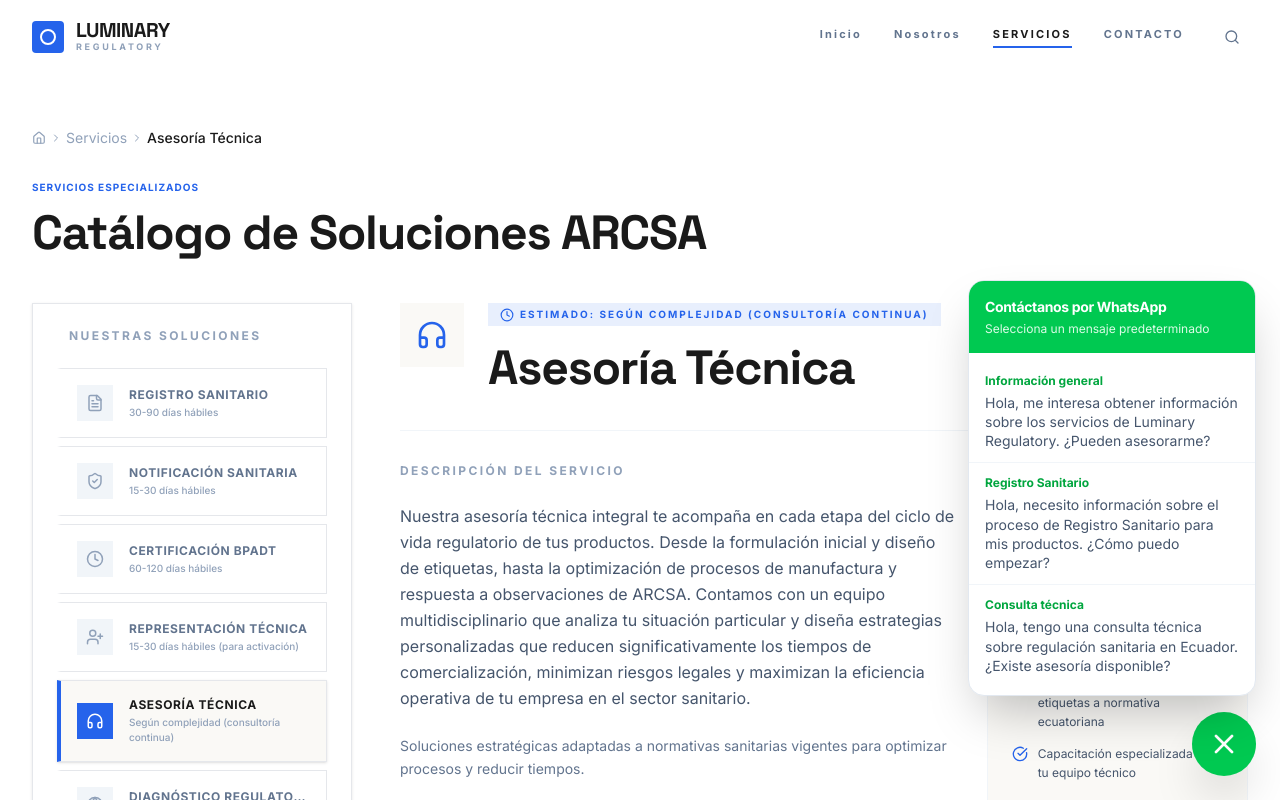
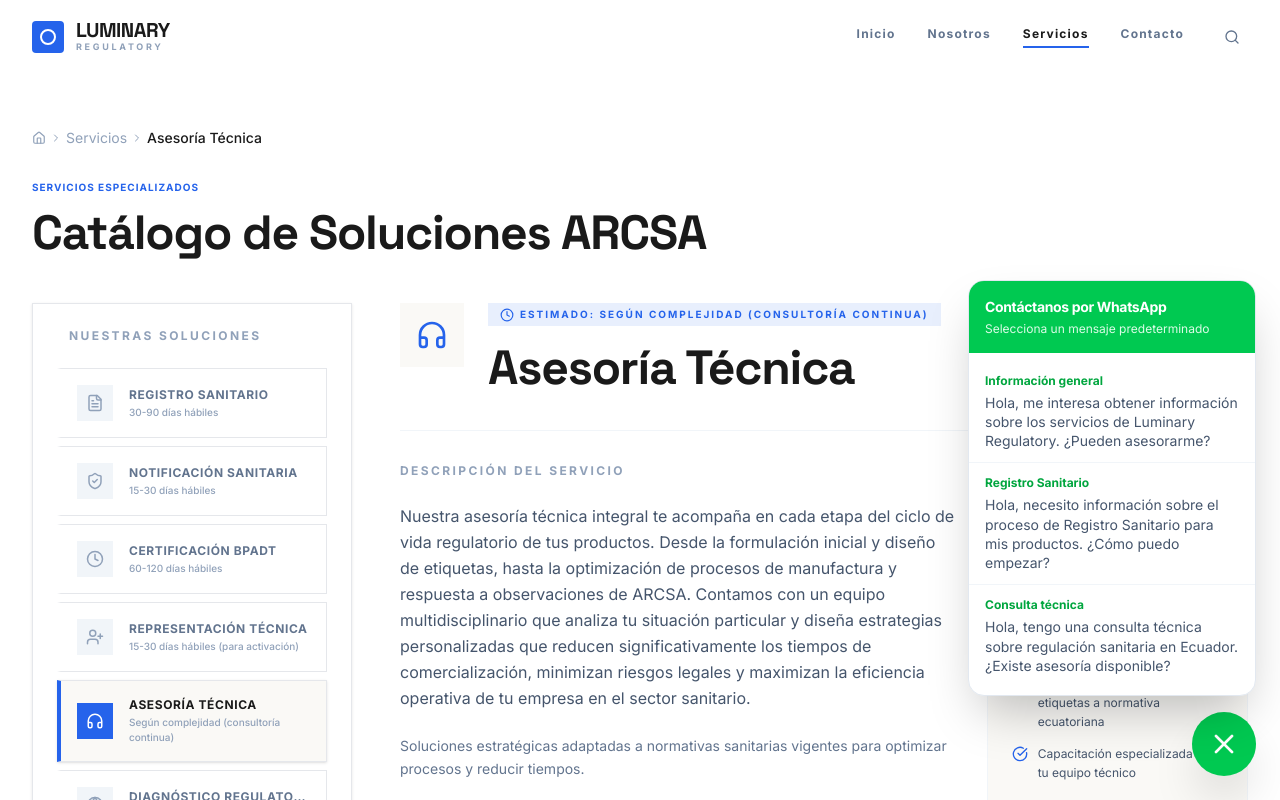
Before and after one commit to Broken100/luminary, a React (Vite) app: page /servicios/asesoria-tecnica in a window 1280 px wide. Shown: the top 800 px of the page. Built offline with nearby package versions, Linux system fonts and the light colour scheme.

Commit message:
fix: route-level redirect for servicios to prevent blank page glitch and remove uppercase navbar styling

```diff
--- a/src/App.tsx
+++ b/src/App.tsx
@@ -1,4 +1,4 @@
-import { BrowserRouter, Routes, Route } from 'react-router-dom';
+import { BrowserRouter, Routes, Route, Navigate } from 'react-router-dom';
 import Layout from './layouts/Layout';
 import Home from './pages/Home';
 import ServiciosPage from './pages/ServiciosPage';
@@ -15,7 +15,7 @@
       <Routes>
         <Route element={<Layout />}>
           <Route path="/" element={<Home />} />
-          <Route path="/servicios" element={<ServiciosPage />} />
+          <Route path="/servicios" element={<Navigate to="/servicios/registro-sanitario" replace />} />
           <Route path="/servicios/:slug" element={<ServiciosPage />} />
           <Route path="/contacto" element={<ContactoPage />} />
           <Route path="/contacto/:slug" element={<ContactoPage />} />
--- a/src/components/Navbar.tsx
+++ b/src/components/Navbar.tsx
@@ -134,7 +134,7 @@
           </div>
         </Link>
 
-        <div className="hidden md:flex items-center gap-8 text-[11px] font-bold uppercase tracking-[0.2em]">
+        <div className="hidden md:flex items-center gap-8 text-xs font-bold tracking-[0.1em]">
           {NAV_SECTIONS.map(sec => (
             <button
               key={sec.id}
--- a/src/pages/ServiciosPage.tsx
+++ b/src/pages/ServiciosPage.tsx
@@ -6,12 +6,6 @@
 
 const ServiciosPage = () => {
   const { slug } = useParams<{ slug?: string }>();
-
-  // If no slug is specified in the URL, redirect to the first service
-  if (!slug) {
-    return <Navigate to={`/servicios/${servicios[0].slug}`} replace />;
-  }
-
   const activeService = servicios.find((s) => s.slug === slug);
 
   // If the slug doesn't exist, redirect back to the root services path (which redirects to first slug)
```
